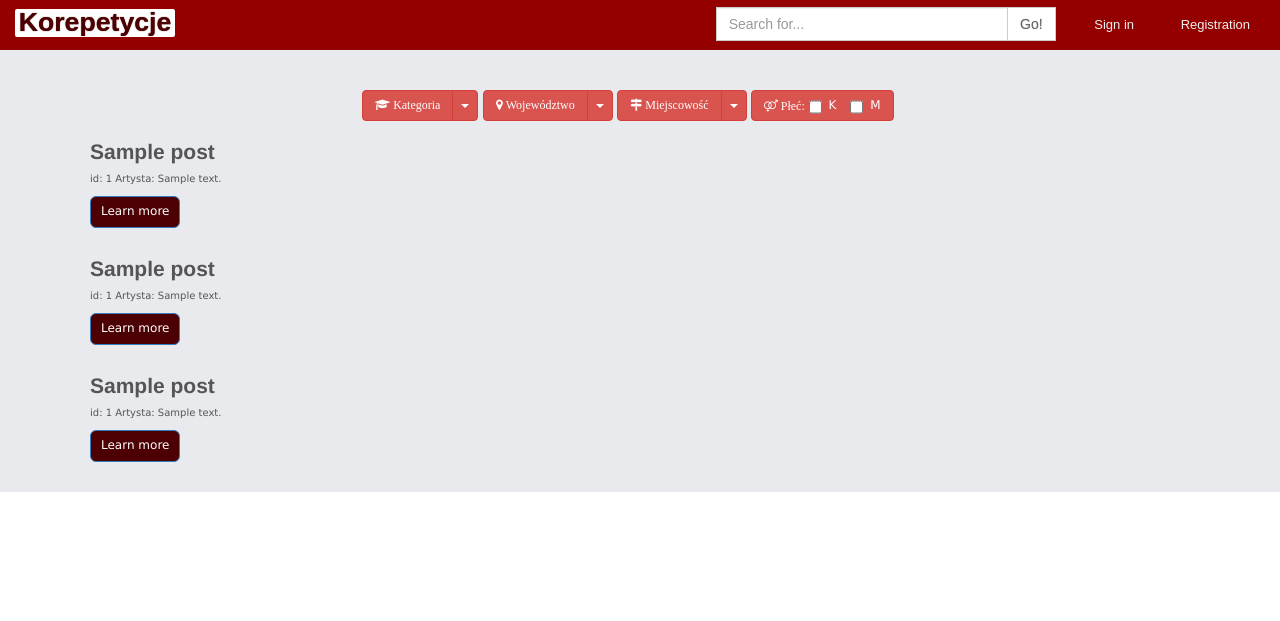
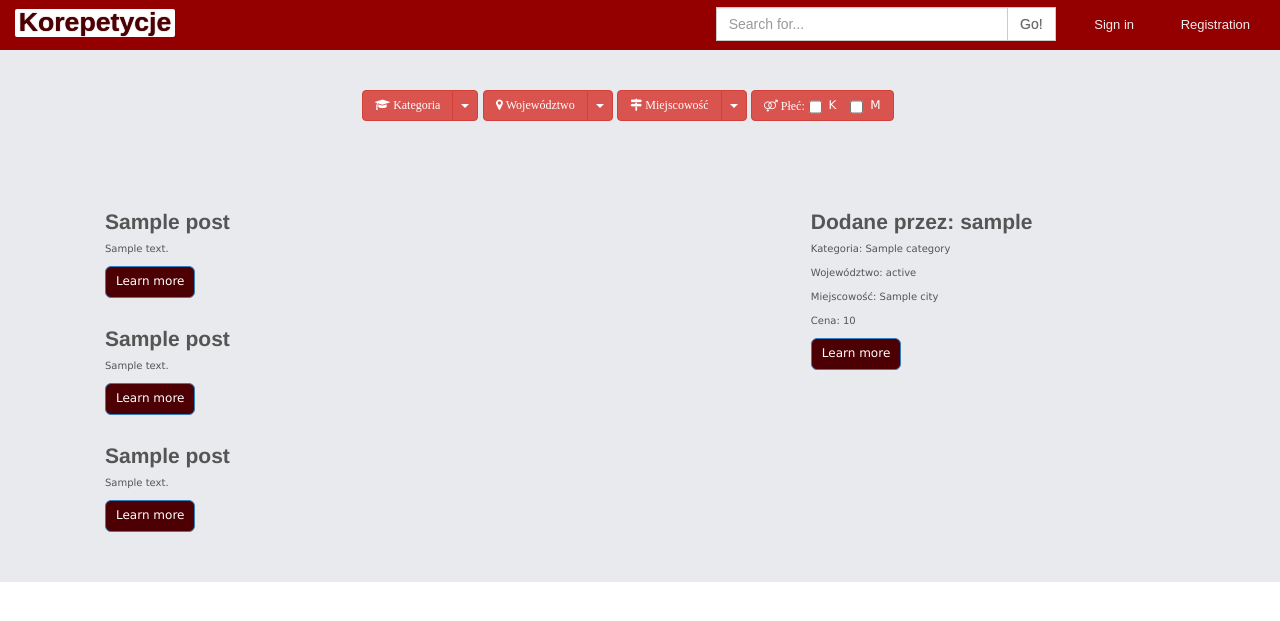
Before and after one commit to olabas/php_projekt, a PHP site: template src/views/posts/index.twig in a window 1280 px wide. Shown: the top 621 px of the page. Run offline with PHP 8.4, Linux system fonts and the light colour scheme; the template is opened without the code that fills it: most values are stand-ins (such as "Sample title", 1, 10 or a date in 2020); some libraries are stand-ins or nearby versions; some web fonts are replaced.

Commit message:
for Lukasz

```diff
--- a/src/Model/FiltersModel.php
+++ b/src/Model/FiltersModel.php
@@ -47,14 +47,14 @@
      */
     public function getAllCategories()
     {
-        $query = 'SELECT id, title FROM categories';
+        $query = 'SELECT id, category FROM categories';
         $result = $this->db->fetchAll($query);
         return !$result ? array() : $result;
     }
 
     public function getAllStates()
     {
-        $query = 'SELECT id, name FROM states';
+        $query = 'SELECT id, state FROM states';
         $result = $this->db->fetchAll($query);
         return !$result ? array() : $result;
     }
--- a/src/Model/PostsModel.php
+++ b/src/Model/PostsModel.php
@@ -47,7 +47,7 @@
      */
     public function getAll()
     {
-        $query = 'SELECT id, title, content FROM posts';
+        $query = 'Select * from users inner join posts on (users.id=posts.user_id) inner join states on (states.id=posts.state_id) inner join cities on (cities.id=posts.city_id) inner join categories on (categories.id=posts.category_id)';
         $result = $this->db->fetchAll($query);
         return !$result ? array() : $result;
     }
--- a/src/views/base.twig
+++ b/src/views/base.twig
@@ -77,11 +77,23 @@
                 <!-- /top nav -->
 
                 <div class="padding">
-                    <div class="full col-sm-9">
+                    <div class="full col-sm-12">
                         <div class="row">
+                            {% block filter %}{% endblock %}
+                        </div>
+                    </div>
+                    <div class="full col-sm-12">
+                        <div class="row">
+                        <div class="col-sm-7">
                             {% block content %}{% endblock %}
                         </div>
+                        <div class="col-sm-5">
+                            {% block contentright %}{% endblock %}
+                        </div>
+                            </div>
                     </div>
+
+
                 </div>
             </div>
 
--- a/src/views/posts/index.twig
+++ b/src/views/posts/index.twig
@@ -2,7 +2,7 @@
 
 {% block title %}Baza Korepetycji - Ogłoszenia{% endblock %}
 
-{% block content %}
+{% block filter %}
 	{#{% for row in posts %}
 	<div class="list-group">
 		<a href="#" class="list-group-item active">
@@ -25,7 +25,7 @@
 
 		<ul class="dropdown-menu">
             {% for row in categories %}
-			<li><a class="dropdown" href="#">{{ row.title }}</a></li>
+			<li><a class="dropdown" href="#">{{ row.category }}</a></li>
 			<li role="separator" class="divider"></li>
             {% endfor %}
 			</ul>
@@ -40,7 +40,7 @@
 		</button>
         <ul class="dropdown-menu">
             {% for row in states %}
-                <li><a class="dropdown" href="#">{{ row.name }}</a></li>
+                <li><a class="dropdown" href="#">{{ row.state }}</a></li>
                 <li role="separator" class="divider"></li>
             {% endfor %}
         </ul>
@@ -68,21 +68,21 @@
     	</button>
     </div>
 
+{% endblock %}
 
+{% block content %}
 	{% for row in posts %}
 	<div class="jumbotron content">
 		<h1 class="title">{{ row.title }}</h1>
-		<p>	id: {{ row.id }}
-			Artysta: {{ row.content }}</p>
+		<p> {{ row.content }}</p>
 		<p><a class="btn btn-primary btn-lg button" href="#" role="button">Learn more</a>
-	</div>
+    </div>
 	{% endfor %}
 
     {% for row in posts %}
         <div class="jumbotron content">
             <h1 class="title">{{ row.title }}</h1>
-            <p>	id: {{ row.id }}
-                Artysta: {{ row.content }}</p>
+            <p> {{ row.content }}</p>
             <p><a class="btn btn-primary btn-lg button" href="#" role="button">Learn more</a>
         </div>
     {% endfor %}
@@ -91,14 +91,24 @@
     {% for row in posts %}
         <div class="jumbotron content">
             <h1 class="title">{{ row.title }}</h1>
-            <p>	id: {{ row.id }}
-                Artysta: {{ row.content }}</p>
+            <p> {{ row.content }}</p>
             <p><a class="btn btn-primary btn-lg button" href="#" role="button">Learn more</a>
         </div>
     {% endfor %}
-
 {% endblock %}
 
+{% block contentright %}
+    {% for row in posts %}
+        <div class="jumbotron content">
+            <h1 class="title">Dodane przez: {{ row.login }}</h1>
+            <p> Kategoria: {{ row.category }}</p>
+            <p> Województwo: {{ row.state }}</p>
+            <p> Miejscowość: {{ row.city }}</p>
+            <p> Cena: {{ row.price }}</p>
+            <p><a class="btn btn-primary btn-lg button" href="#" role="button">Learn more</a>
+        </div>
+    {% endfor %}
+{% endblock %}
 
 {% block others %}
 {% endblock %}
--- a/web/assets/css/styles.css
+++ b/web/assets/css/styles.css
@@ -32,6 +32,7 @@
 	width: 100%;
 	padding-left: 55px;
 
+
 }
 .button {
 	font-size: 12px;
```
